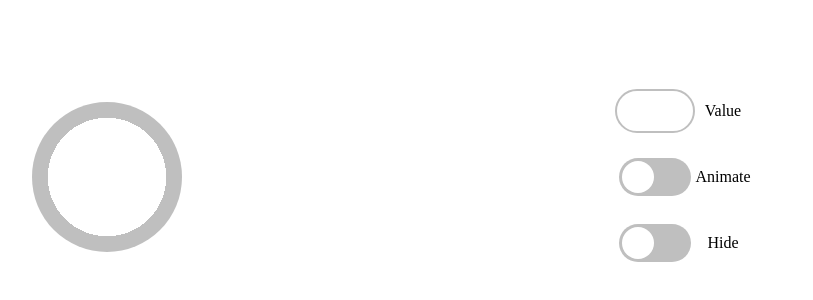
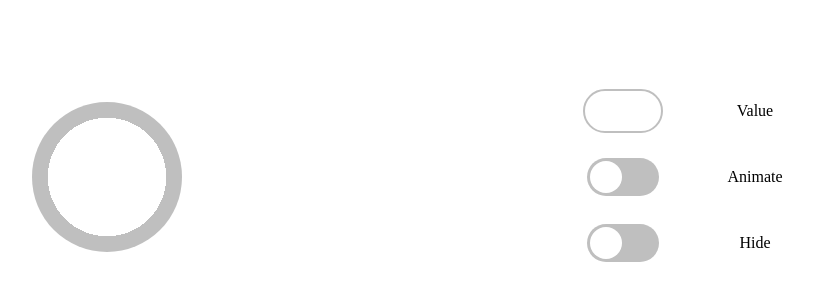
Before and after one commit to Anzhela2000/ozon-test, a plain HTML site: page index.html in a window 1280 px wide. Shown: the part 114-414 px from the top of the page, without its empty margins (245-1058 px from the left). Drawn offline with Linux system fonts and the light colour scheme.

Commit message:
second commit

```diff
--- a/index.css
+++ b/index.css
@@ -95,5 +95,6 @@ body {
 
   .progress__options {
     grid-template-columns: auto auto;
+    grid-column-gap: 5vw;
   }
 }
```
